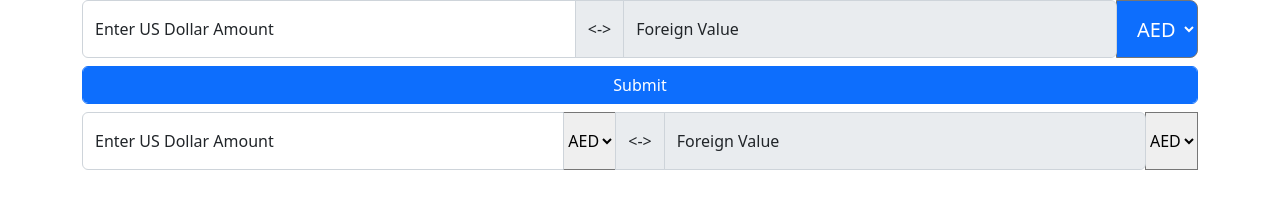
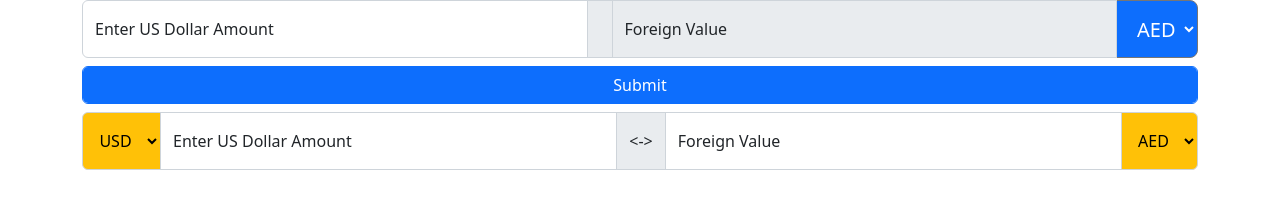
Before and after one commit to delguanzon/CurrEx, a website: page src/index.html in a window 1280 px wide. Drawn offline with nearby package versions, Linux system fonts and the light colour scheme.

Commit message:
Add keypress event to handle pair conversion

```diff
--- a/package.json
+++ b/package.json
@@ -30,6 +30,7 @@
     "webpack-dev-server": "3.11.3"
   },
   "dependencies": {
+    "bootstrap-icons": "^1.10.2",
     "dotenv": "^16.0.3"
   }
 }
--- a/src/index.html
+++ b/src/index.html
@@ -15,14 +15,12 @@
 
 <body class="container">
   <form class="form-inline needs-validation" id="form">
-    <div class="input-group has-validation mb-2 mr-sm-2">
+    <div class="input-group mb-2 mr-sm-2">
       <div class="form-floating">
         <input class="form-control" id="amount" type="number" placeholder="Enter US Dollar Amount"/>
         <label for="amount">Enter US Dollar Amount</label>
       </div>
-      <span class="input-group-text">
-        <->
-      </span>
+      <i class="input-group-text bi bi-chevron-double-right"></i>
       <div class="form-floating">
         <input class="form-control" id="forexAmount" type="text" placeholder="Enter US Dollar Amount" disabled/>
         <label for="forexAmount">Foreign Value</label>
@@ -38,23 +36,23 @@
     <button type="submit" class="btn btn-primary form-control mb-2">Submit</button>
   </form>
 
-  <div class="input-group has-validation mb-2 mr-sm-2">
+  <div class="input-group mb-2 mr-sm-2" id="pair-grp">
+    <select class="input-group-text currency form-select-lg text-bg-warning" id="curr1">
+      <option value="AED" selected>USD</option>
+    </select>
     <div class="form-floating">
-      <input class="form-control" id="amount" type="number" placeholder="Enter US Dollar Amount"/>
+      <input class="form-control" id="forex-amt1" type="number" placeholder="Enter US Dollar Amount"/>
       <label for="amount">Enter US Dollar Amount</label>
     </div>
-    <select class="currency">
-      <option value="AED">AED</option>
-    </select>
     <span class="input-group-text">
       <->
     </span>
     <div class="form-floating">
-      <input class="form-control" id="forexAmount" type="text" placeholder="Enter US Dollar Amount" disabled/>
+      <input class="form-control" id="forex-amt2" type="text" placeholder="Enter US Dollar Amount"/>
       <label for="forexAmount">Foreign Value</label>
     </div>
-    <select class="currency">
-      <option value="AED">AED</option>
+    <select class="input-group-text currency form-select-lg text-bg-warning" id="curr2">
+      <option value="AED" selected>AED</option>
     </select>
   </div>
   <div id="error"></div>
--- a/src/js/forexservice.js
+++ b/src/js/forexservice.js
@@ -54,9 +54,9 @@ export default class ForexService {
     }
   }
 
-  static async getForexAny(base, conv) {
+  static async getForexAny(base, conv, amount) {
     try {
-      const response = await fetch(`https://api.exchangerate.host/convert?from=${base}}&to=${conv}`);
+      const response = await fetch(`https://api.exchangerate.host/convert?from=${base}&to=${conv}&amount=${amount}`);
       const jsonResponse = await response.json();
       if (!response.ok) {
         const errorMessage = `${response.status} ${response.statusText} ${jsonResponse.message}`;
```
Also changed, not shown: src/index.js (+24 -0 lines), webpack.config.js (+9 -1 lines), 1 other file.
